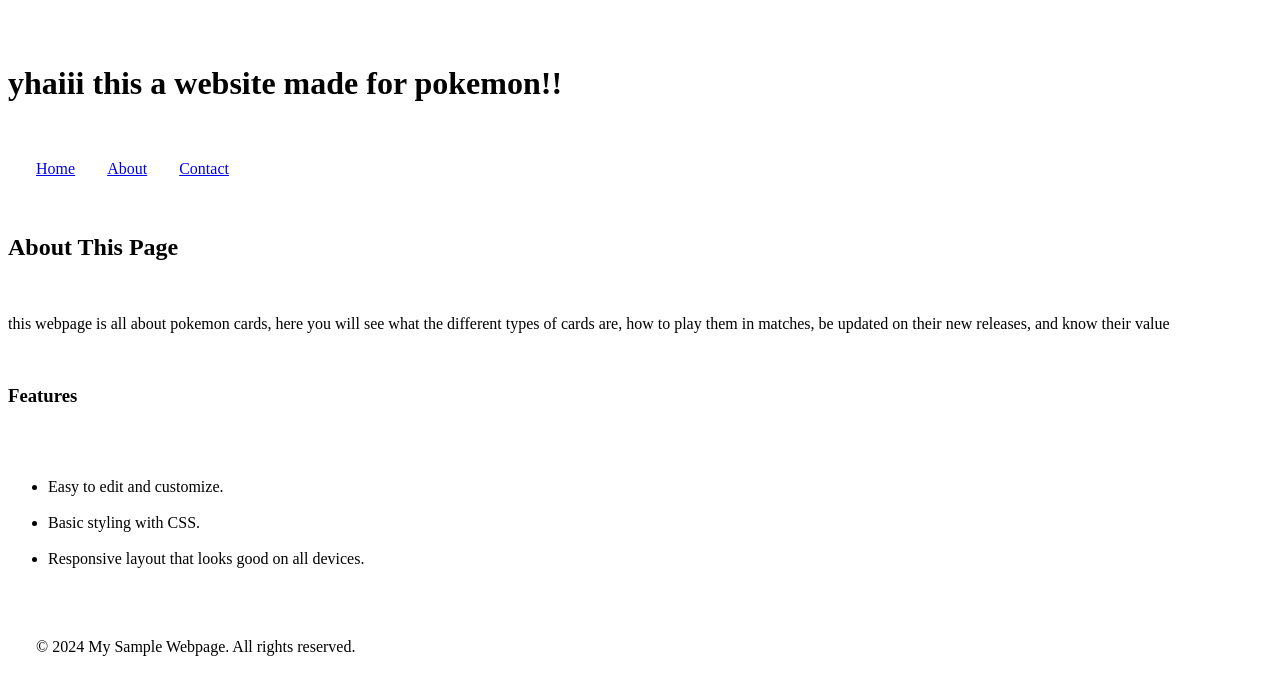
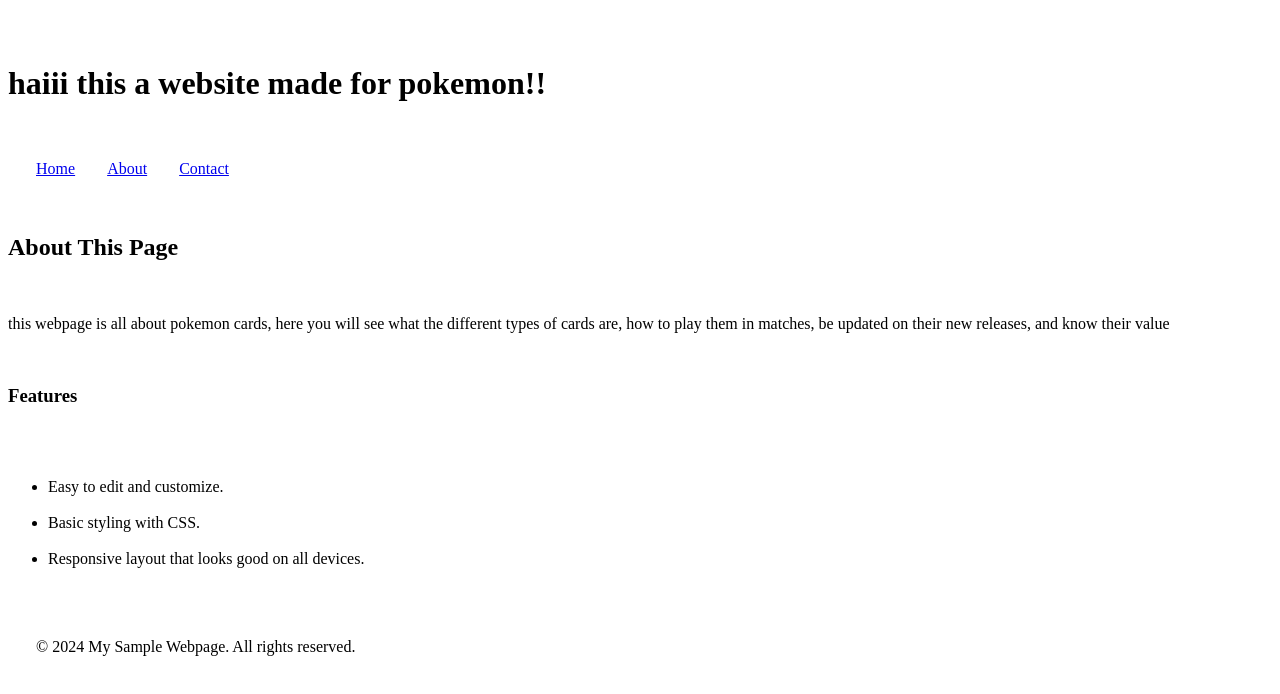
Before and after one commit to cliffpadilla/cliffpadilla101, a plain HTML site: page index.html in a window 1280 px wide. Drawn offline with Linux system fonts and the light colour scheme.

Commit message:
Update index.html

```diff
--- a/index.html
+++ b/index.html
@@ -104,7 +104,7 @@
 
     <header>
 
-        <h1>yhaiii this a website made for pokemon!! </h1>
+        <h1>haiii this a website made for pokemon!! </h1>
 
     </header>
 
```
